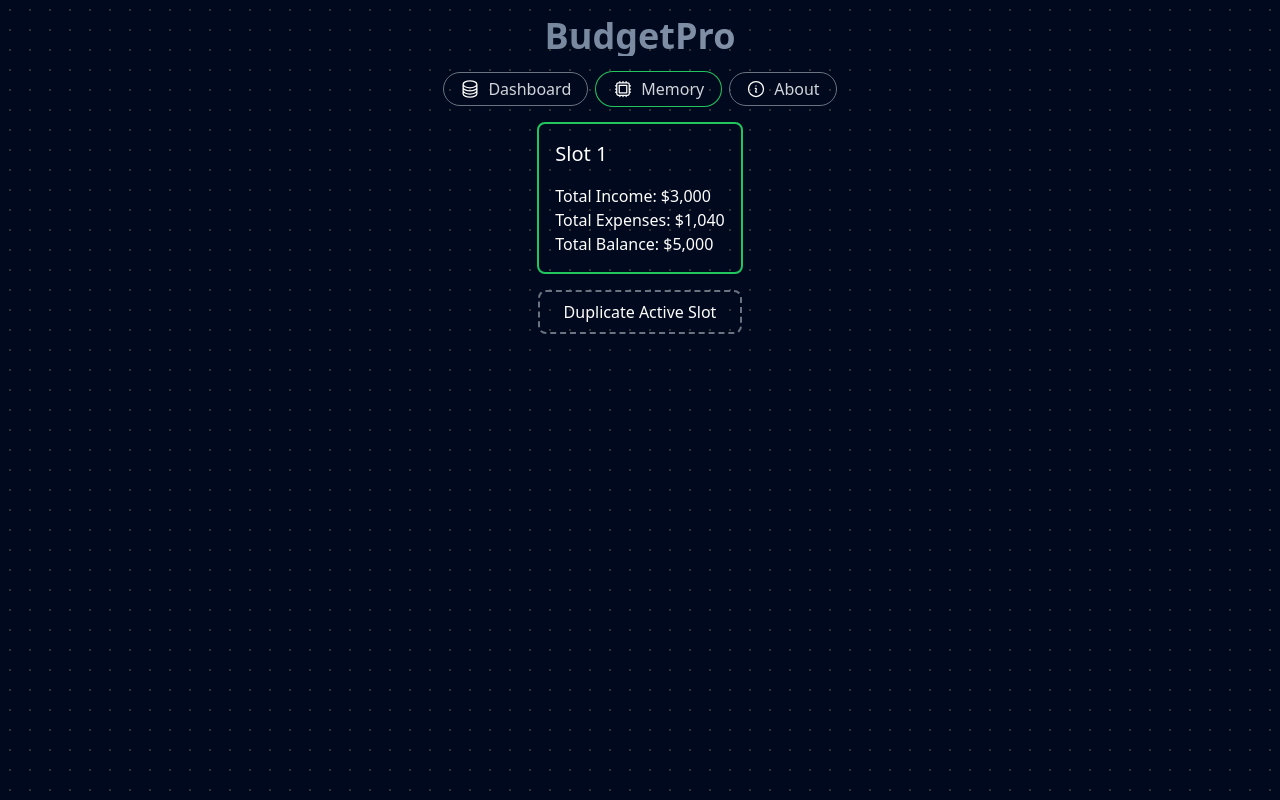
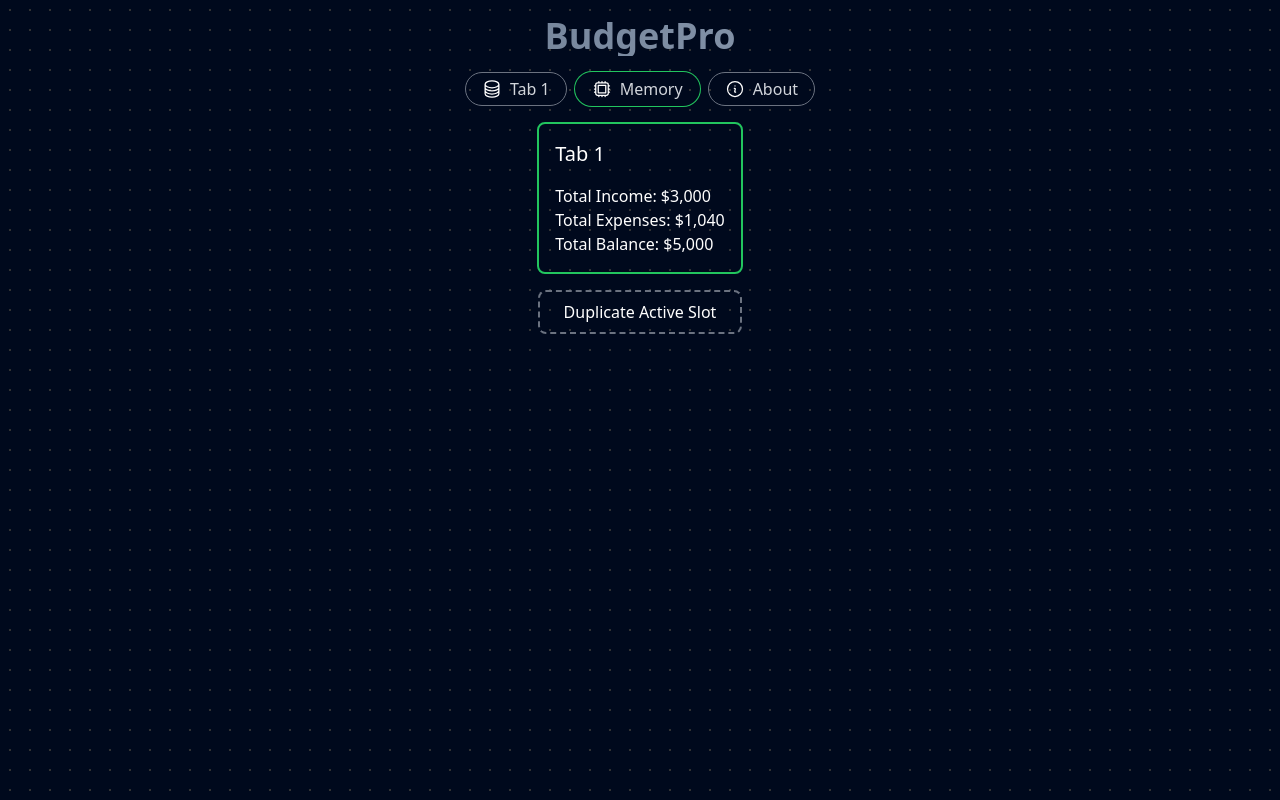
Before and after one commit to travierm/budgetpro, a Vue app: page /memory in a window 1280 px wide. Built offline with nearby package versions, Linux system fonts and the light colour scheme.

Commit message:
working on tabs

```diff
--- a/src/components/MemorySlot.vue
+++ b/src/components/MemorySlot.vue
@@ -3,7 +3,7 @@
         :class="{ 'border-green-500': slot === CURRENT_REVISION, 'border-dashed hover:border-solid hover:border-gray-500 hover:cursor-pointer': slot !== CURRENT_REVISION }">
 
         <div class="flex justify-between mb-4">
-            <p class="text-xl">Slot {{ slot + 1 }}</p>
+            <p class="text-xl">{{ data.tabName }}</p>
             <button v-if="slot !== CURRENT_REVISION" @click.stop="deleteRevision(slot)"
                 class="text-red-400 hover:text-red-300 transition-colors duration-200">
                 <TrashIcon class="w-5 h-5" aria-hidden="true" />
@@ -24,7 +24,7 @@
 
 <script setup>
 import { TrashIcon } from '@heroicons/vue/24/outline'
-import { currentRevision, deleteRevision, useReactiveState } from '../lib/localStorage';
+import { currentRevision, deleteRevision, useReactiveRevisionState, useReactiveState } from '../lib/localStorage';
 import { formatCurrency } from '../lib/useFormatCurrency';
 
 const props = defineProps({
--- a/src/components/Navbar.vue
+++ b/src/components/Navbar.vue
@@ -2,6 +2,7 @@
 import { CircleStackIcon, CpuChipIcon, InformationCircleIcon } from '@heroicons/vue/24/outline';
 import { computed } from 'vue';
 import { useRoute } from 'vue-router';
+import { useReactiveState } from '../lib/localStorage';
 
 const route = useRoute()
 
@@ -11,17 +12,19 @@ const isActive = computed(() => ({
     memory: route.path === '/memory',
     forecast: route.path === '/forecast',
 }))
+
+const revisions = useReactiveState('revisions', [])
 </script>
 
 <template>
     <div class="my-4 flex gap-2 justify-center">
-        <router-link to="/" custom v-slot="{ navigate }">
+        <router-link to="/" custom v-slot="{ navigate }" v-for="(revision, index) in revisions" :key="index">
             <button @click="navigate"
                 class="px-4 py-1 text-gray-300 bg-transparent border border-gray-500 rounded-full transition-all duration-300 flex items-center space-x-2 focus:outline-none hover:ring-1 hover:ring-indigo-500 hover:border-transparent group"
                 :class="{ 'ring-1 ring-indigo-500 border-transparent': isActive.data }">
                 <CircleStackIcon class="w-5 h-5 transition-colors duration-300 text-white group-hover:text-indigo-500"
                     :class="{ 'text-indigo-500': isActive.data }" aria-hidden="true" />
-                <span>Dashboard</span>
+                <span>{{ revision.tabName }}</span>
             </button>
         </router-link>
 
--- a/src/lib/appData.js
+++ b/src/lib/appData.js
@@ -1,5 +1,6 @@
 import { useReactiveRevisionState } from './localStorage';
 
+export const tabName = useReactiveRevisionState('tabName', 'Tab 1')
 export const income = useReactiveRevisionState('income', [
     {
         key: 'Work',
```
Also changed, not shown: src/lib/localStorage.js.
